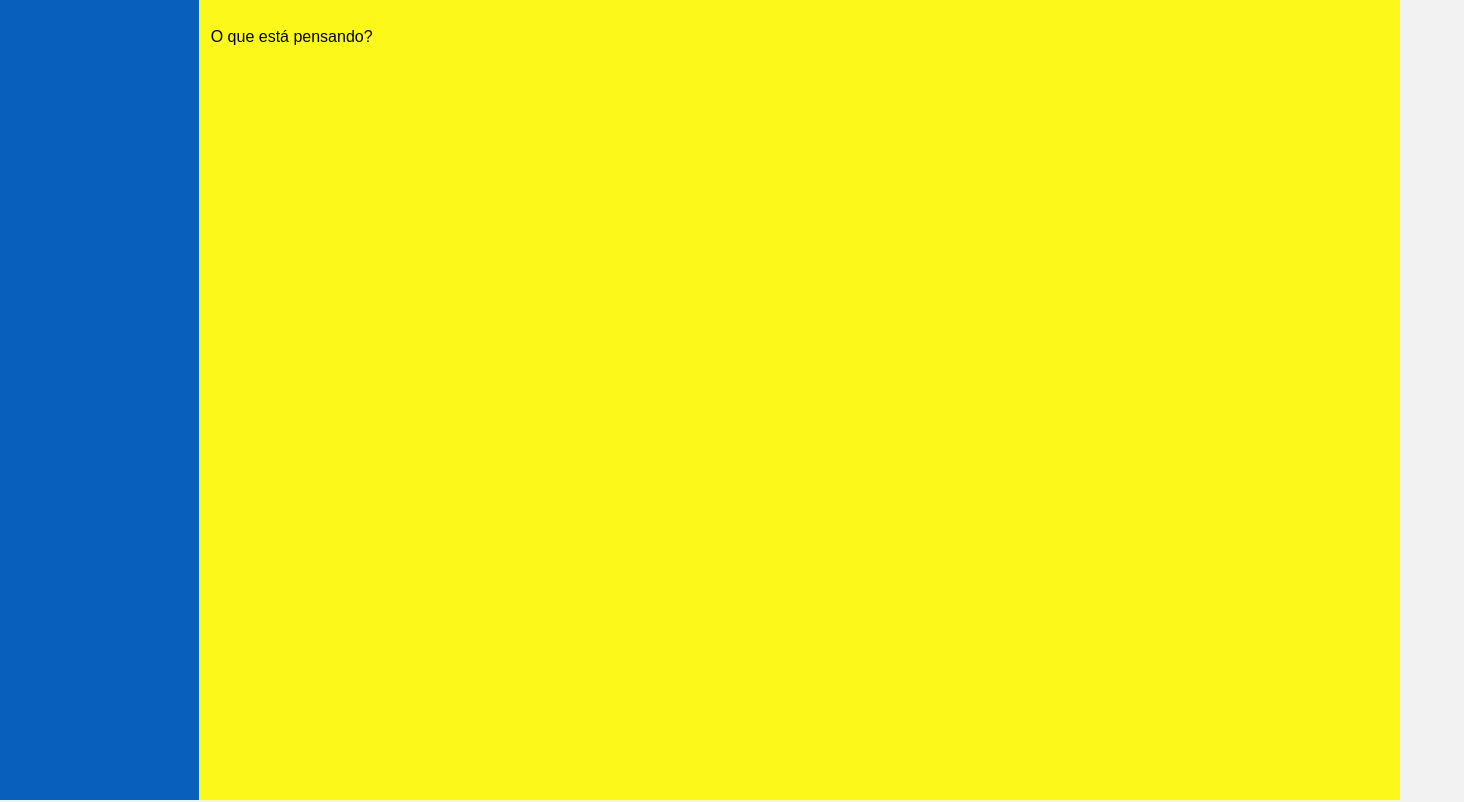
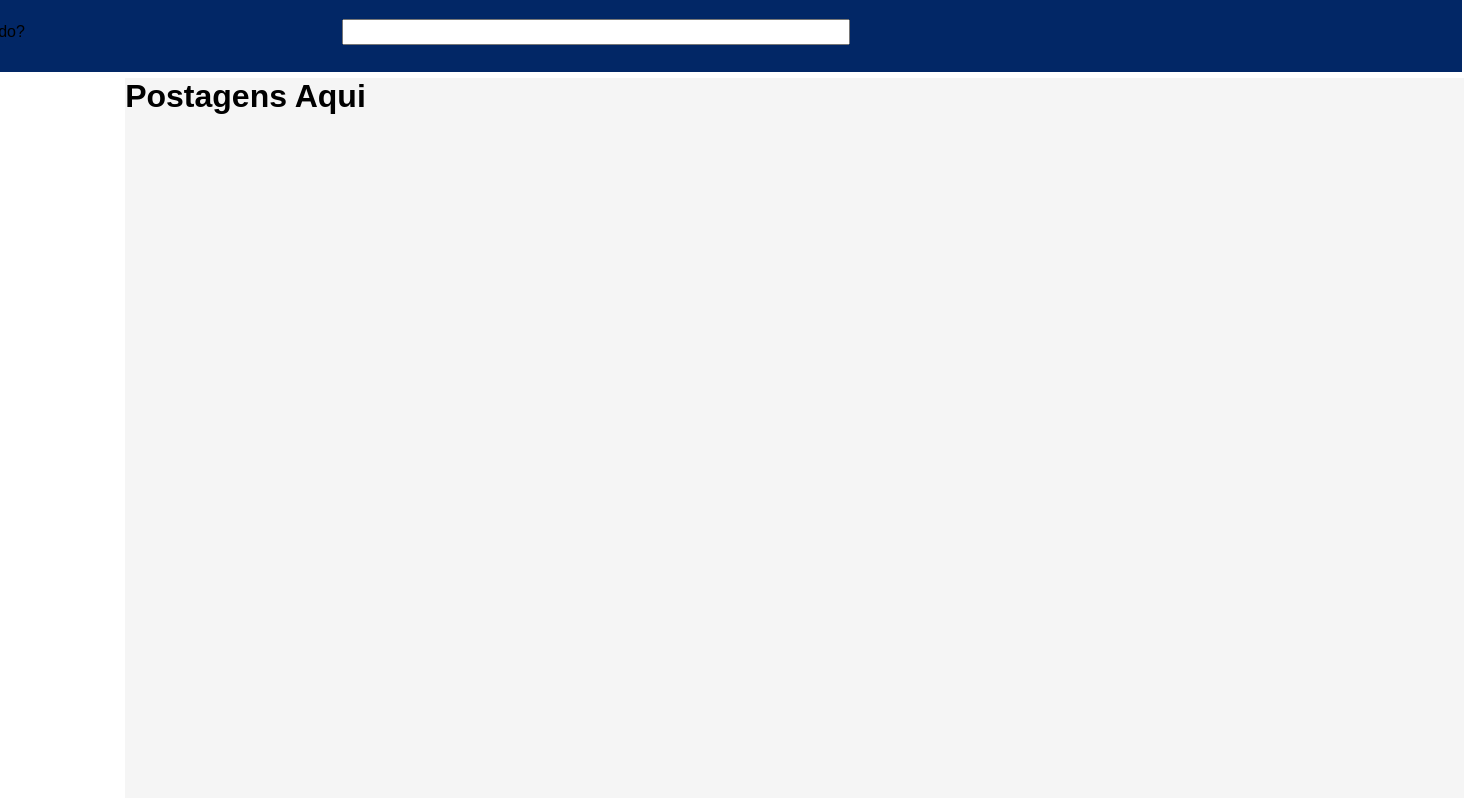
Before and after one commit to Caic-Mateus/community-app, a React (Vite) app in the folder Front-End/: page /feed in a window 1280 px wide. Shown: the top 802 px of the page, 1464 px wide, since content can reach past the window. Built offline with nearby package versions, Linux system fonts and the light colour scheme.

Commit message:
Criando pagina do Feed

```diff
--- a/Front-End/src/components/Drawer/drawer.jsx
+++ /dev/null
@@ -1,56 +0,0 @@
-import * as React from 'react';
-import Box from '@mui/material/Box';
-import Drawer from '@mui/material/Drawer';
-import Button from '@mui/material/Button';
-import List from '@mui/material/List';
-import Divider from '@mui/material/Divider';
-import ListItem from '@mui/material/ListItem';
-import ListItemButton from '@mui/material/ListItemButton';
-import ListItemIcon from '@mui/material/ListItemIcon';
-import ListItemText from '@mui/material/ListItemText';
-
-export default function TemporaryDrawer(){
-    const [open, setOpen] = React.useState(false);
-
-    const toggleDrawer = (newOpen) => () => {
-        setOpen(newOpen);
-    };
-
-const Draerlist = (
-    <Box sx = {{ width: 250}} role="presentation" onClick={toggleDrawer(false)}>
-        <List>
-            {['inbox', 'Starred', 'Send email', 'Drafts'].map((text, index) =>(
-             <ListItem key={text} disablePadding>
-                <ListItemButton>
-                    <ListItemIcon>
-
-                    </ListItemIcon>
-                    <ListItemText primary={text}/>
-                </ListItemButton>
-             </ListItem>
-            ))}
-        </List>
-        <Divider/>
-        <List>
-            {['All mail', 'Trash', 'Spam'].map((text, index)=>(
-                <ListItem key={text} disablePadding>
-                    <ListItemButton>
-                        <ListItemIcon>
-                        </ListItemIcon>
-                        <ListItemText primary={text}/>
-                    </ListItemButton>
-                </ListItem>
-            ))}
-        </List>
-    </Box>
-    );
-
-    return (
-        <div>
-            <Button onClick={toggleDrawer(true)}>Open drawer</Button>
-            <Drawer open={open} onClose={toggleDrawer(false)}>
-                {Draerlist}
-            </Drawer>
-        </div>
-    );
-}
--- a/Front-End/src/components/Feed/feed.css
+++ b/Front-End/src/components/Feed/feed.css
@@ -1,27 +1,58 @@
 body{
     font-family: Arial, sans-serif;
-    background-color: #f2f2f2;
+    background-color: white;
     margin: 0;
     padding: 0;
     display: flex;
     justify-content: center;
     align-items: center; /* Centralizar verticalmente */
-    height: 100vh;
-}
-.feedStart{
-    padding: 12px;
-    width: 20%;
-    background-color: rgba(26, 252, 79, 0.375);
-}
-.feedTop{
-    padding: 12px;
-    width: 80%;
-    background-color: rgb(252, 248, 26);
 }
 .feedContainer{
+    width: 198vh;
+    height: 100vh;
+    background-color: white;
+}
+.LineUnique{
+    display: flex;
+    flex-direction: row;
+    width: 100%;
+    flex-shrink: 0;
+    white-space: nowrap;
+    padding: 15px;
+    margin-top: 1%;
+    background-color: #022766;
+    align-items: center;
+}
+.Options{
+    background-color: white;
+    align-items: flex-end;
+    padding: 1%;
+    width: 15%;
+    height: 90%;
+    float: left;
+    margin-left: 0.5%;
+}
+.Feed{
+    background-color: whitesmoke;
+    width: 85%;
+    height: 90%;
+    margin-left: 17%;
+    margin-top: -1%;
+
+}
+.input{
     display: flex;
     justify-content: space-around;
-    width: 1519px;
-    height: 800px;
-    background-color: blue;
+    width: 500px;
+    height: 20px;
+    margin-left: 20%;
 }
+.Button{
+    display: flex;
+    justify-content: space-around;
+    background-color: white;
+    align-items: center;
+    padding: 20px;
+    border: none;
+    text-emphasis-color: black;
+}
--- a/Front-End/src/components/Feed/feed.jsx
+++ b/Front-End/src/components/Feed/feed.jsx
@@ -1,17 +1,27 @@
 import React from 'react';
 import './feed.css'
-import TemporaryDrawer from '../Drawer/drawer';
 
 function FeedIndex() {
   return (
     <div className='feedContainer'>
-      <div className='feedStart'>
-        <TemporaryDrawer></TemporaryDrawer>
+       <div className='LineUnique'>
+        <p className='Text'>O que está pensando?</p>
+        <input className='input' type="text" />
       </div>
-      <div className='feedTop'>
-        <p>O que está pensando?</p>
+      <div className='Options'>
+        <list>
+          <button className='Button'>Pagina inicial</button>
+          <button className='Button'>Notificações</button>
+          <button className='Button'>Mensagens</button>
+          <button className='Button'>Itens Salvos</button>
+          <button className='Button'>Mais</button>
+        </list>
+      </div>
+      <div className='Feed'>
+        <h1>Postagens Aqui</h1>
       </div>
     </div>
+
   );
 }
 
--- a/Front-End/src/components/Login/login.jsx
+++ b/Front-End/src/components/Login/login.jsx
@@ -5,7 +5,6 @@ function LoginForm() {
   return (
     <div className="login-container">
       <div className='quadrado'>
-
 
     <button className="google-login-button" /*onClick={handleGoogleLogin}*/>
         <img src="../../public/img/google-37.png" alt="Google Logo" className="google-logo" />
```
